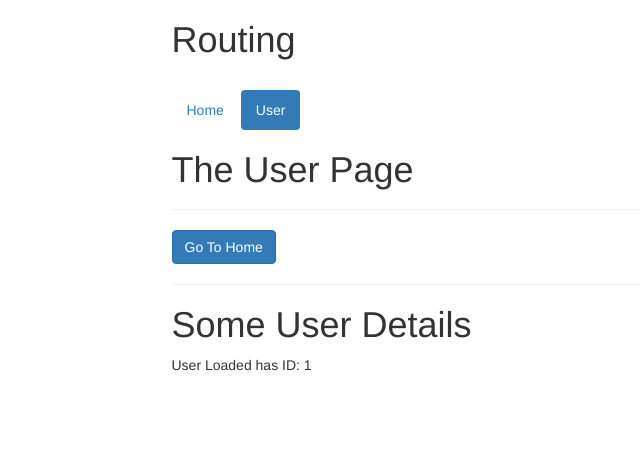
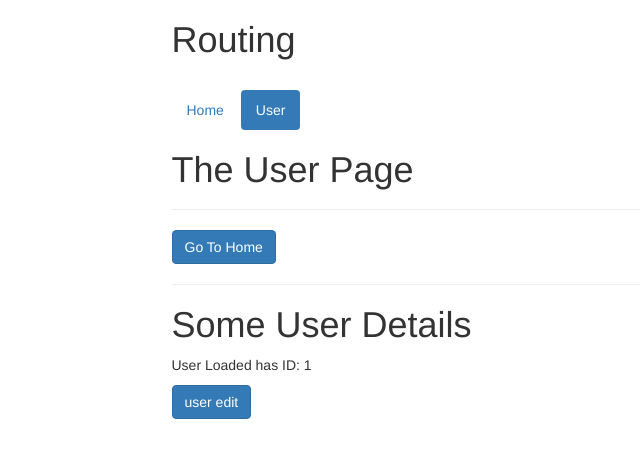
Before and after one commit to Ayazadeh/VueWithMaximilian, a Vue app in the folder Vuejs/20/: page /user/1 in a window 1280 px wide. Shown: the top 458 px of the page, without its empty margins (191-831 px from the left). Built offline with nearby package versions, Linux system fonts and the light colour scheme.

Commit message:
Vue2: Making Router Links more Dynamic

```diff
--- a/Vuejs/20/src/components/user/UserDetail.vue
+++ b/Vuejs/20/src/components/user/UserDetail.vue
@@ -1,6 +1,13 @@
 <template>
-    <div>
-        <h1>Some User Details</h1>
-        <p>User Loaded has ID: {{ $route.params.id }}</p>
-    </div>
+  <div>
+    <h1>Some User Details</h1>
+    <p>User Loaded has ID: {{ $route.params.id }}</p>
+    <router-link
+      tag="button"
+      class="btn btn-primary"
+      :to="'/user/' + $route.params.id + '/edit'"
+    >
+      user edit
+    </router-link>
+  </div>
 </template>
```
